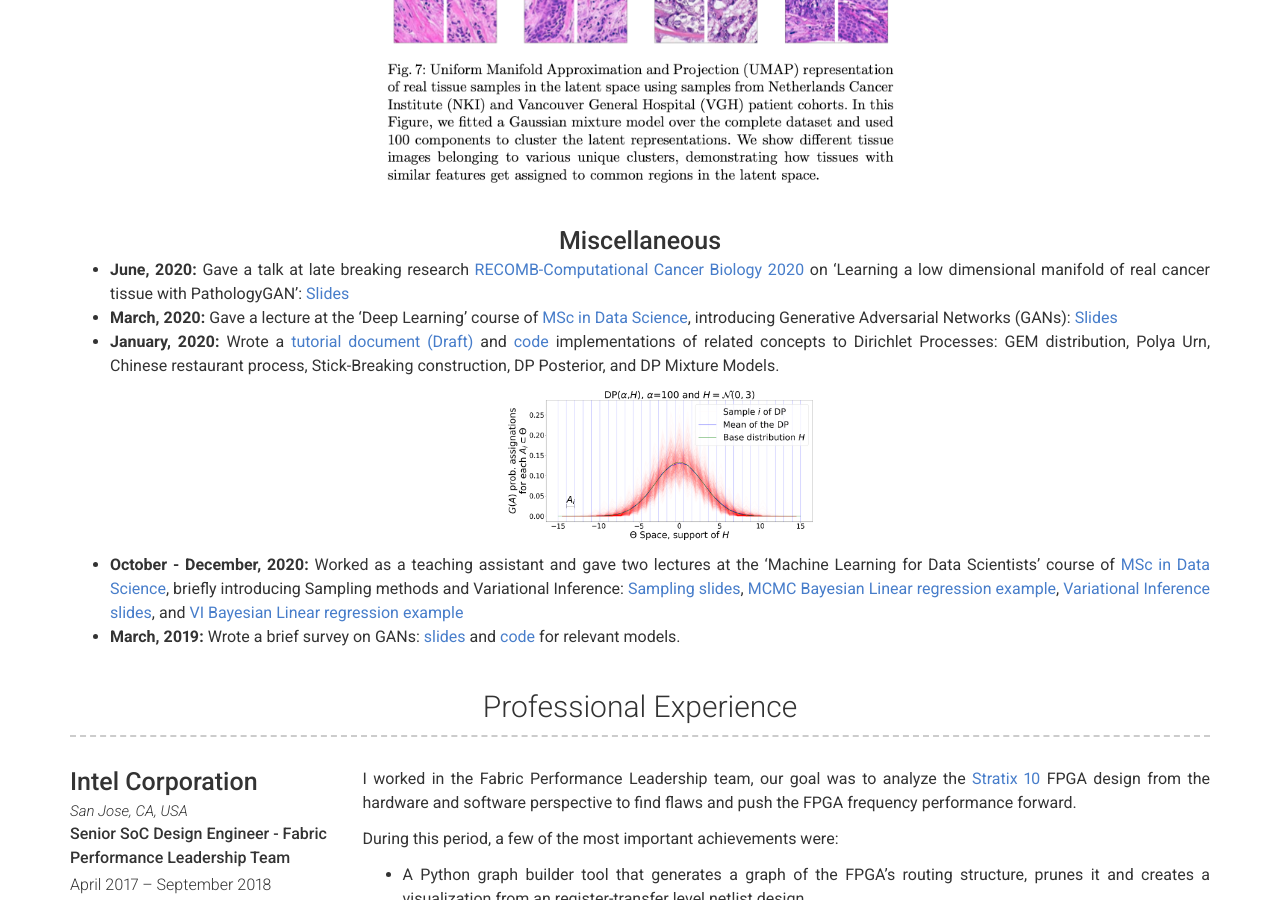
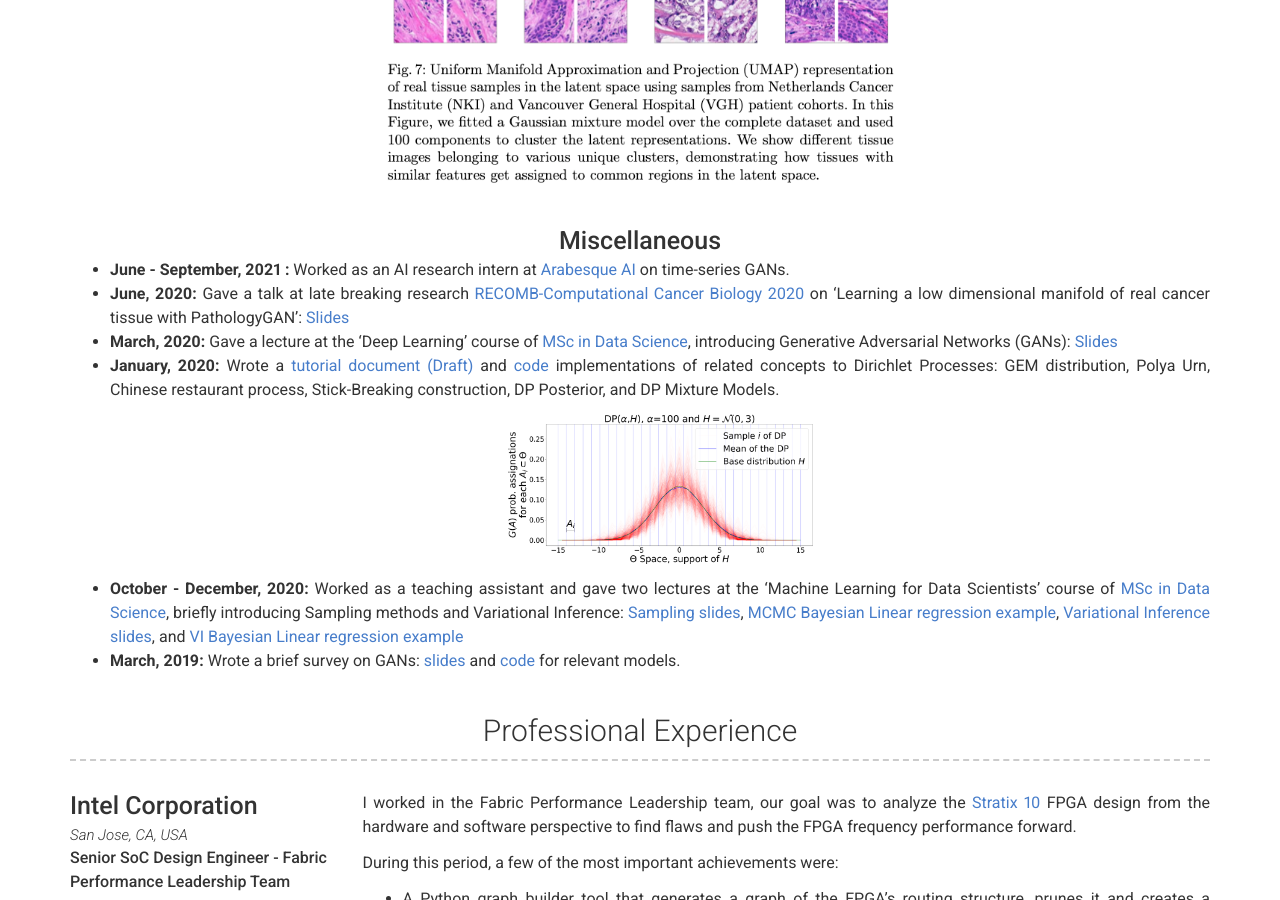
Before and after one commit to AdalbertoCq/adalbertocq.github.io, a Jekyll site: the page built from index.md, in a window 1280 px wide and 900 px high, scrolled down 4360 px. Built offline with Jekyll 4.4.1, drawn with Linux system fonts in a browser that asks for light colours; nearby versions of some CDN libraries.

Commit message:
Update intership

```diff
--- a/_data/projects.yml
+++ b/_data/projects.yml
@@ -71,6 +71,7 @@
 - layout: top-middle
   name: "Miscellaneous"
   description: | # this will include new lines to allow paragraphs
+    - **June - September, 2021 :** Worked as an AI research intern at [Arabesque AI](https://www.arabesque.com/ai/ai-research/) on time-series GANs.
     - **June, 2020:** Gave a talk at late breaking research [RECOMB-Computational Cancer Biology 2020](https://www.recomb2020.org/recomb-ccb) on 'Learning a low dimensional manifold of real cancer tissue with PathologyGAN': [Slides](https://drive.google.com/file/d/1mEEPbsyi2l-UxNKWfq79sgmQLdkgCHo4/view?usp=sharing)
     - **March, 2020:** Gave a lecture at the 'Deep Learning' course of [MSc in Data Science](https://www.gla.ac.uk/postgraduate/taught/datascience/), introducing Generative Adversarial Networks (GANs): [Slides](https://drive.google.com/open?id=1RSXm8G55yfUdW70SRW5iZ7MlKGRWjhDx)
     - **January, 2020:** Wrote a [tutorial document (Draft)](https://github.com/AdalbertoCq/Dirichlet_processes/blob/master/Dirichlet_Processes.pdf) and [code](https://github.com/AdalbertoCq/Dirichlet_processes) implementations of related concepts to Dirichlet Processes: GEM distribution, Polya Urn, Chinese restaurant process, Stick-Breaking construction, DP Posterior, and DP Mixture Models.
```
